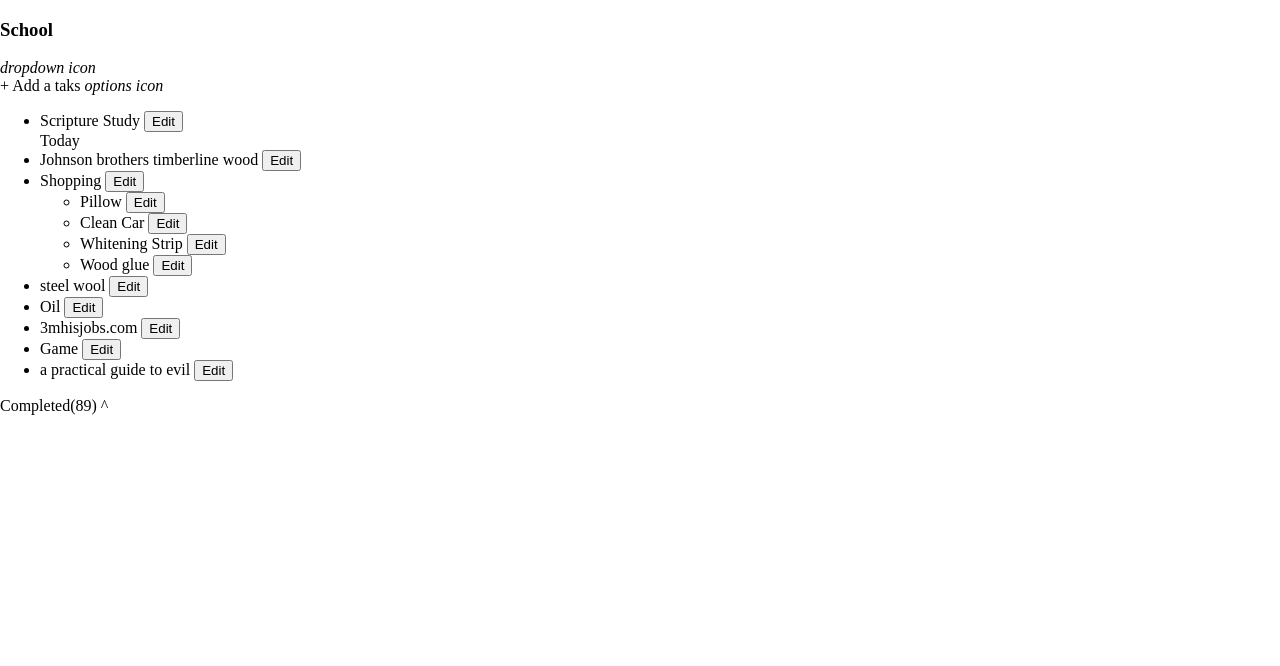
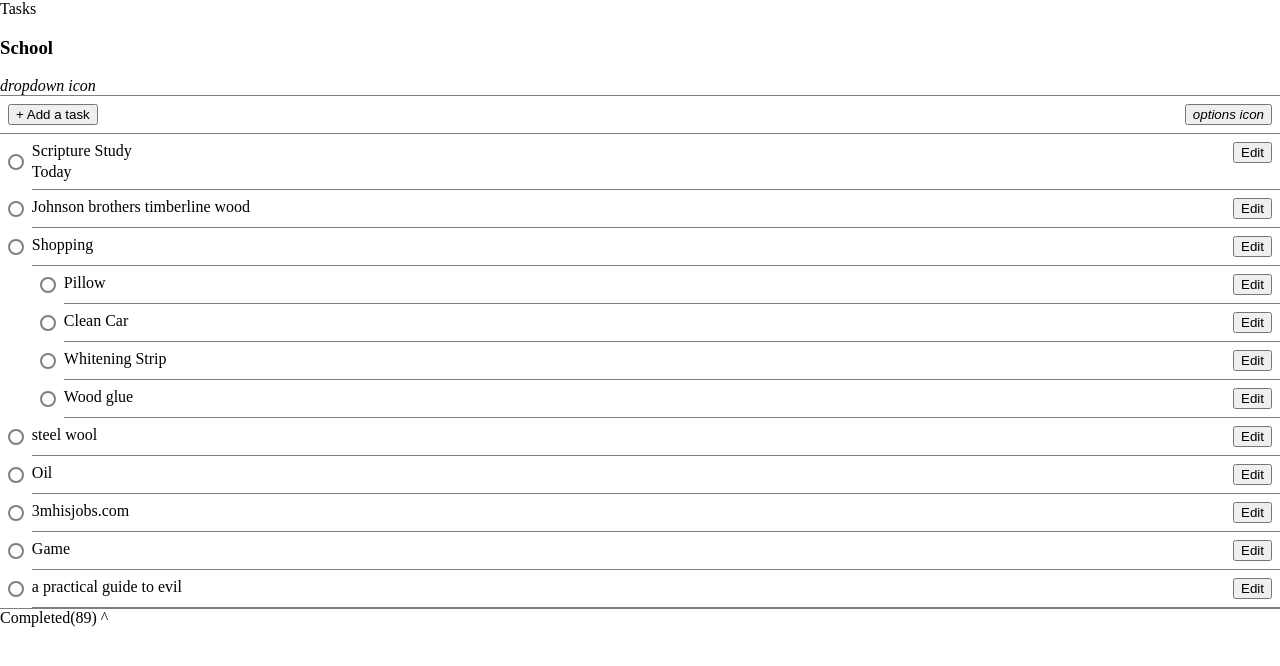
Before and after one commit to HeroicMastodon/ultimate-planner, a Vue app: page / in a window 1280 px wide. Shown: the top 666 px of the page. Built offline with nearby package versions, Linux system fonts and the light colour scheme.

Commit message:
List styling underway

```diff
--- a/src/App.vue
+++ b/src/App.vue
@@ -17,6 +17,9 @@ export default defineComponent({
 </script>
 
 <style lang="scss">
+* {
+    box-sizing: border-box;
+}
 body {
     margin: 0;
     // background-color: #333333;
@@ -25,4 +28,12 @@ body {
 #app {
     // background-color: #333333;
 }
+
+.vert-sec {
+    border-bottom: 1px gray solid;
+}
+
+.indent {
+    padding-left: 2em;
+}
 </style>
--- a/src/components/TaskList/TaskComponent.vue
+++ b/src/components/TaskList/TaskComponent.vue
@@ -1,32 +1,98 @@
 <template>
-    <div>{{task.Name}} <button>Edit</button>
-        <div v-if="task.DueDate">
-            {{task.DueDate}}
+	<div class="task-container">
+		<div class="check-circle">
+			<div class="check-left"></div>
+			<div class="check-right"></div>
+		</div>
+		<div class="task">
+			<div class="task-name-container">
+				<div class="task-name" v-text="task.Name" contenteditable></div>
+				<button class="edit-btn">Edit</button>
+			</div>
+			<div v-if="task.DueDate">{{task.DueDate}}</div>
 		</div>
 	</div>
-    <ul v-if="task.HasChildren">
-        <li v-for="(child, index) in task.Children" :key="index">
+	<template v-if="task.HasChildren">
+		<div class="indent" v-for="(child, index) in task.Children" :key="index">
 			<TaskComponent :task="child"></TaskComponent>
-        </li>
-    </ul>
+		</div>
+	</template>
 </template>
 
 <script lang="ts">
-import {defineComponent, PropType} from 'vue';
-import Task from '@/models/Task';
+import { defineComponent, PropType } from "vue";
+import Task from "@/models/Task";
 
 export default defineComponent({
-    name: 'TaskComponent',
+	name: "TaskComponent",
 	props: {
 		task: {
 			type: Object as PropType<Task>,
-            required: true
-        }
+			required: true,
+		},
 	},
 	setup() {
-        return {
+		return {};
+	},
+});
+</script>
+
+<style lang="scss" scoped>
+.task-container {
+	display: flex;
+	align-items: center;
+	width: 100%;
+    &:hover {
+        // border: solid 1px gray;
+        box-shadow: 0 1px 2px gray;
+    }
+
+	--boxval: 1em;
+
+	.check-circle {
+		width: var(--boxval);
+		height: var(--boxval);
+		border-radius: 100%;
+		border: solid gray 2px;
+		margin: 0.5em;
+
+        .check-left, .check-right {
+            width: .75em;
+            height: .1em;
+            background-color: blue;
+            transform: rotate(45deg) translate(0em, .55em);
+            display: none;
 
         }
+
+        .check-right {
+            width: 1.5em;
+            transform: rotate(-45deg);
         }
-})
-</script>
+
+        &:hover {
+            border:none;
+            cursor: pointer;
+            .check-left, .check-right {
+                display: inherit;
+
+                .check-left, .check-right {
+                    display: inherit;
+                }
+            }
+        }
+	}
+
+	.task {
+		padding: 0.5em 0.5em 0.5em 0;
+		width: calc(100% - var(--boxval));
+        border-bottom: 1px gray solid;
+
+        .task-name-container {
+            display: flex;
+            justify-content: space-between;
+            width: 100%;
+        }
+	}
+}
+</style>
--- a/src/components/TaskList/TaskList.vue
+++ b/src/components/TaskList/TaskList.vue
@@ -1,36 +1,40 @@
 <template>
-    <div class="add-task-container">
-			+ Add a taks
+	<div class="add-task-container vert-sec">
+		<button>+ Add a task</button>
+		<button>
 			<i>options icon</i>
+		</button>
+	</div>
+		<div v-for="(task, index) in tasks" :key="index">
+			<TaskComponent :task="task"></TaskComponent>
 		</div>
-		<ul>
-			<li v-for="(task, index) in tasks" :key="index">
-                <TaskComponent :task="task" />
-            </li>
-		</ul>
 </template>
 
 <script lang="ts">
 import { defineComponent, ref } from "vue";
-import TaskComponent from './TaskComponent.vue';
-import {TestTasks} from '@/models/Task';
+import TaskComponent from "./TaskComponent.vue";
+import { TestTasks } from "@/models/Task";
 
 export default defineComponent({
-    name: 'taskList',
-    components: {
-        TaskComponent
-    },
-    props: {
-    },
-    setup() {
-        const tasks = ref(TestTasks); // here we will setup
-        return {
-            tasks
-        }
-    }
-})
+	name: "taskList",
+	components: {
+		TaskComponent,
+	},
+	props: {},
+	setup() {
+		const tasks = ref(TestTasks); // here we will setup
+		return {
+			tasks,
+		};
+	},
+});
 </script>
 
 <style lang="scss" scoped>
-
+.add-task-container {
+    padding: .5em;
+    width: 100%;
+    display: flex;
+    justify-content: space-between;
+}
 </style>
--- a/src/components/TaskList/TaskListContainer.vue
+++ b/src/components/TaskList/TaskListContainer.vue
@@ -1,11 +1,14 @@
 <template>
-	<div class="list-title-container">
+    <div class="title">
+        Tasks
+    </div>
+	<div class="list-title-container vert-sec">
 		<!--    //TODO: make custom select -->
 		<h3 class="list-title">School</h3>
 		<i>dropdown icon</i>
         <AFSelect></AFSelect>
 	</div>
-	<div class="task-list-container">
+	<div class="task-list-container vert-sec">
 		<TaskList ></TaskList>
 	</div>
 	<CompletedTasks></CompletedTasks>
@@ -36,17 +39,7 @@ export default defineComponent({
 
 <!-- Add "scoped" attribute to limit CSS to this component only -->
 <style scoped lang="scss">
-ul {
-	//list-style-type: none;
-	//padding: 0;
-}
+.title {
 
-li {
-	//display: inline-block;
-	//margin: 0 10px;
-}
-
-a {
-	color: #42b983;
 }
 </style>
```
Lines whose indentation alone changed are shown as unchanged.
